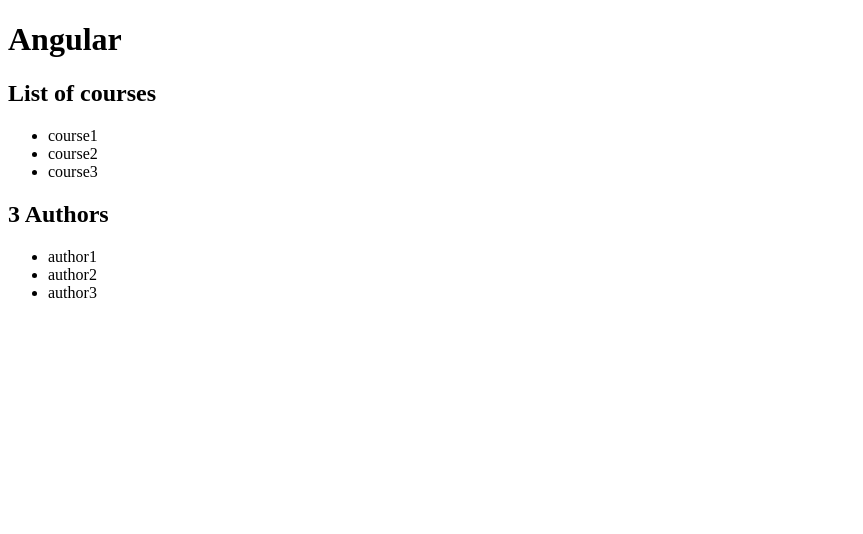
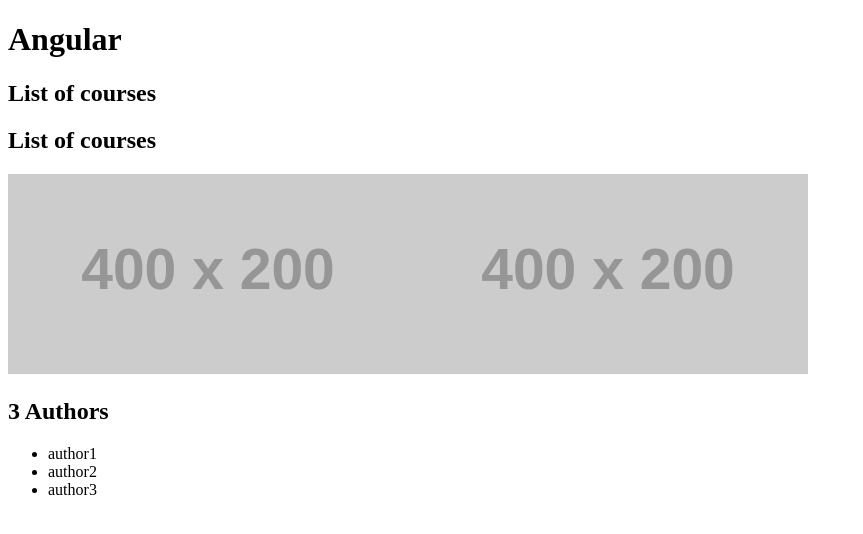
Before and after one commit to esawei/AngularLab, an Angular app: page / in a window 1280 px wide. Shown: the top 534 px of the page, without its empty margins (0-863 px from the left). Built offline with nearby package versions, Linux system fonts and the light colour scheme.

Commit message:
Property Binding

```diff
--- a/src/app/courses.component.ts
+++ b/src/app/courses.component.ts
@@ -5,18 +5,12 @@
     selector: 'courses',
     template: `
         <h2>{{ title }}</h2>
-        <ul>
-            <li *ngFor="let course of courses">
-                {{ course }}
-            </li>
-        </ul>
+        <h2 [textContent]="title"></h2>
+        <img src="{{ imageUrl }}" />
+        <img [src]="imageUrl" />
     `
 })
 export class CoursesComponent {
     title = "List of courses";
-    courses;
-
-    constructor(service: CoursesService) {
-        this.courses = service.getCourses();
-    }
+    imageUrl = "http://fakeimg.pl/400x200/";
 }
```
